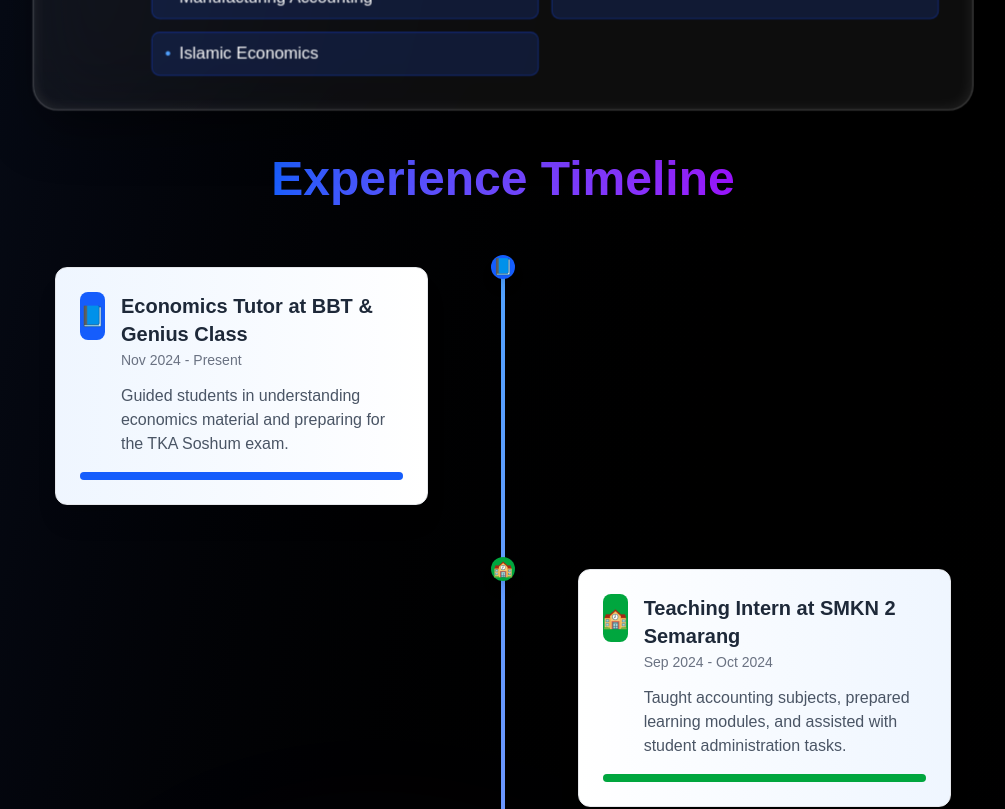
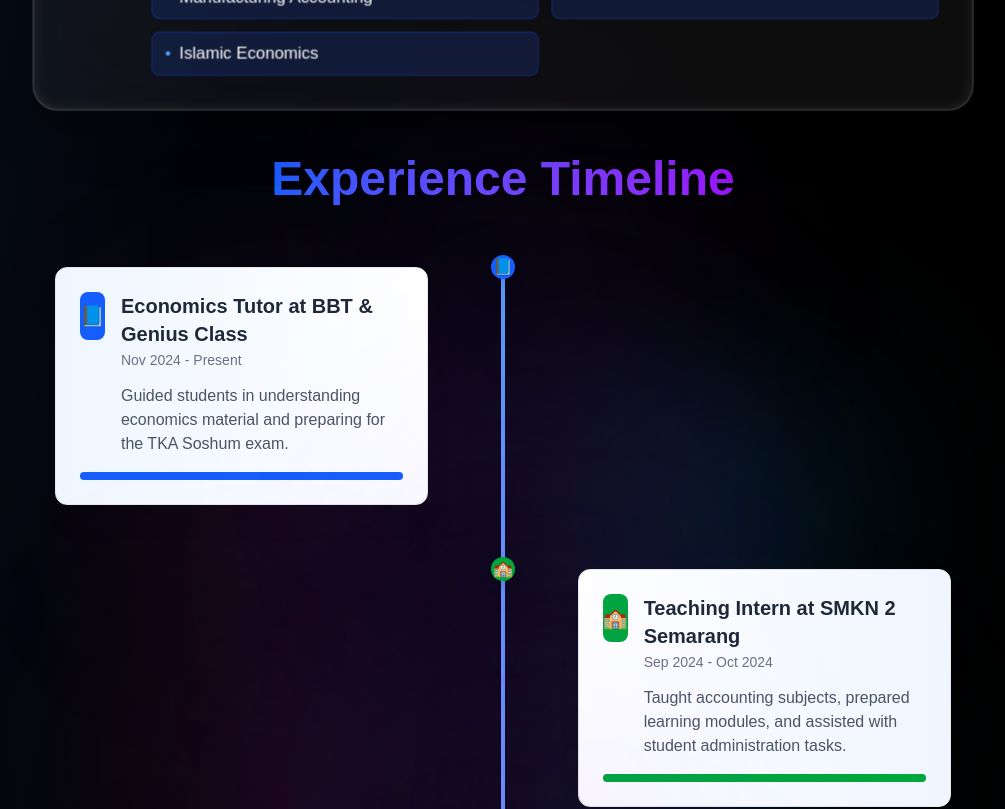
Before and after one commit to Zhafran131922/pipit-porto, a Next.js app: page / in a window 1280 px wide. Shown: the part 1360-2169 px from the top of the page, without its empty margins (137-1142 px from the left). Built offline with nearby package versions, Linux system fonts and the light colour scheme.

Commit message:
second commit

```diff
--- a/src/app/components/Experience.js
+++ b/src/app/components/Experience.js
@@ -170,7 +170,10 @@ export default function Experienced() {
                 >
                   {exp.icon}
                 </div>
-
+                <div className="absolute top-10 left-10 md:top-16 md:left-24 w-48 h-48 md:w-64 md:h-64 bg-gradient-to-r from-pink-500/20 to-purple-500/20 rounded-full blur-[70px] md:blur-[100px] animate-pulse-slow"></div>
+                <div className="absolute top-1/2 right-10 md:right-24 w-48 h-48 md:w-64 md:h-64 bg-gradient-to-r from-blue-500/20 to-cyan-500/20 rounded-full blur-[70px] md:blur-[100px] animate-pulse-slow animation-delay-[2000ms]"></div>
+                <div className="absolute bottom-16 left-1/3 w-64 h-64 md:w-80 md:h-80 bg-gradient-to-r from-indigo-500/10 to-violet-500/10 rounded-full blur-[80px] md:blur-[120px] animate-pulse-slow animation-delay-[4000ms]"></div>
+                <div className="absolute top-1/3 right-1/4 w-56 h-56 md:w-72 md:h-72 bg-gradient-to-r from-purple-500/10 to-pink-500/10 rounded-full blur-[90px] md:blur-[120px] animate-pulse-slow animation-delay-[6000ms]"></div>
                 {/* Content card */}
                 <div
                   className={`w-full md:w-5/12 p-6 rounded-xl shadow-xl backdrop-blur-sm ${
```
